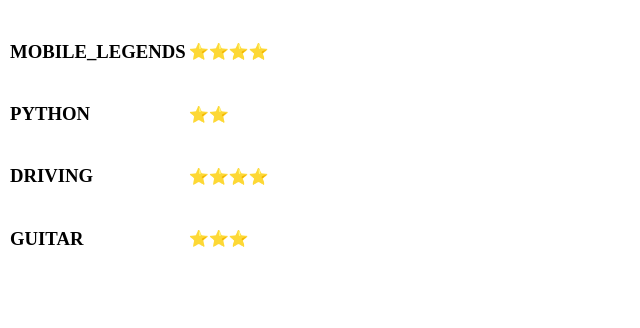
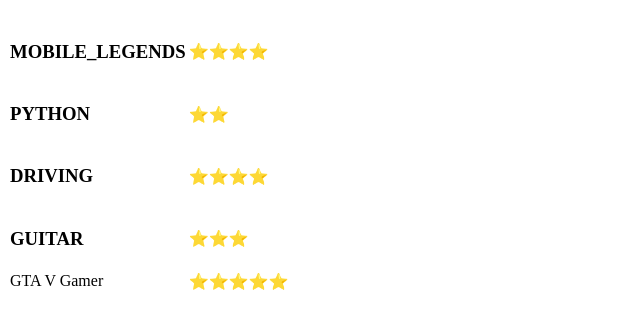
Before and after one commit to horneddragon/CV, a plain HTML site: page SKILLS.html in a window 1280 px wide. Shown: the part 60-388 px from the top of the page, without its empty margins (0-640 px from the left). Drawn offline with Linux system fonts and the light colour scheme.

Commit message:
added skill

```diff
--- a/SKILLS.html
+++ b/SKILLS.html
@@ -1,7 +1,7 @@
 <!DOCTYPE html>
 <html lang="en" dir="ltr">
   <head>
-    <meta charset="utf-8">
+    <meta charset="utf-8" />
     <title>MY_SKILLS</title>
   </head>
   <body>
@@ -9,21 +9,24 @@
     <table cellspacing="1">
       <tr>
         <td><h3>MOBILE_LEGENDS</h3></td>
-        <td>  ⭐⭐⭐⭐</td>
+        <td>⭐⭐⭐⭐</td>
       </tr>
       <tr>
         <td><h3>PYTHON</h3></td>
-        <td>  ⭐⭐</td>
+        <td>⭐⭐</td>
       </tr>
       <tr>
         <td><h3>DRIVING</h3></td>
-        <td>  ⭐⭐⭐⭐</td>
+        <td>⭐⭐⭐⭐</td>
       </tr>
       <tr>
         <td><h3>GUITAR</h3></td>
-        <td>  ⭐⭐⭐</td>
+        <td>⭐⭐⭐</td>
+      </tr>
+      <tr>
+        <td>GTA V Gamer</td>
+        <td>⭐⭐⭐⭐⭐</td>
       </tr>
     </table>
-
   </body>
 </html>
```
